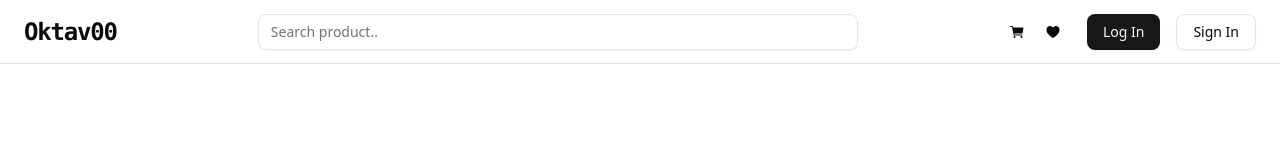
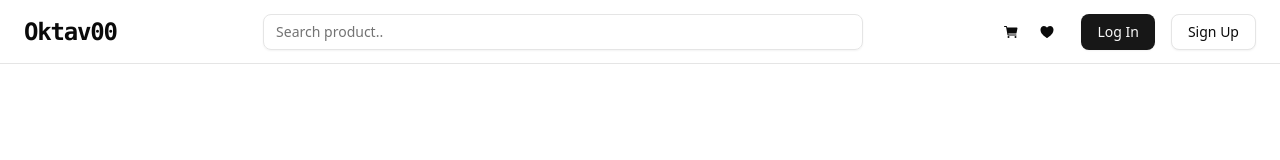
Before and after one commit to muhamadhafis/marketplace-react-redux, a React (Vite) app: page /login in a window 1280 px wide. Shown: the top 160 px of the page. Built offline with nearby package versions, Linux system fonts and the light colour scheme.

Commit message:
Handle guard auth

```diff
--- a/src/components/Header.jsx
+++ b/src/components/Header.jsx
@@ -22,7 +22,7 @@ export const Header = () => {
     <header className="min-h-16 border-b flex items-center justify-between px-6">
       {/* BRAND */}
       <Link to={"/"}>
-        <p className="text-2xl font-bold hover:cursor-pointer font-mono tracking-tighter">
+        <p className="mr-4 text-2xl font-bold hover:cursor-pointer font-mono tracking-tighter">
           Oktav00
         </p>
       </Link>
@@ -45,8 +45,12 @@ export const Header = () => {
         <div className="flex gap-4 items-center">
           {userSelector.id === "" ? (
             <>
-              <Button>Log In</Button>
-              <Button variant={"outline"}>Sign In</Button>
+              <Link to={"/login"}>
+                <Button>Log In</Button>
+              </Link>
+              <Link to={"/register"}>
+                <Button variant={"outline"}>Sign Up</Button>
+              </Link>
             </>
           ) : (
             <>
--- /dev/null
+++ b/src/components/guard/GuestPage.jsx
@@ -0,0 +1,12 @@
+import { useSelector } from "react-redux";
+import { Navigate } from "react-router-dom";
+
+export const GuestPage = (props) => {
+  const userSelector = useSelector((state) => state.user);
+
+  if (userSelector.id) {
+    return <Navigate to="/" />;
+  }
+
+  return props.children;
+};
--- a/src/pages/LoginPage.jsx
+++ b/src/pages/LoginPage.jsx
@@ -23,6 +23,8 @@ import { z } from "zod";
 import { zodResolver } from "@hookform/resolvers/zod";
 import { axiosInstance } from "@/lib/axios";
 import { useDispatch } from "react-redux";
+import { GuestPage } from "@/components/guard/GuestPage";
+import { useNavigate } from "react-router-dom";
 
 const loginFormSchema = z.object({
   username: z
@@ -34,6 +36,7 @@ const loginFormSchema = z.object({
 
 const LoginPage = () => {
   const dispatch = useDispatch();
+  const navigate = useNavigate();
 
   const form = useForm({
     defaultValues: {
@@ -73,12 +76,14 @@ const LoginPage = () => {
       localStorage.setItem("current-user", userResponse.data[0].id);
 
       form.reset();
+      navigate("/");
     } catch (err) {
       console.log(err);
     }
   };
 
   return (
+    <GuestPage>
       <main className="flex justify-center items-center flex-col gap-2 h-[80vh]">
         <Form {...form}>
           <form
@@ -139,6 +144,7 @@ const LoginPage = () => {
           </form>
         </Form>
       </main>
+    </GuestPage>
   );
 };
 
--- a/src/pages/RegisterPage.jsx
+++ b/src/pages/RegisterPage.jsx
@@ -19,6 +19,8 @@ import {
 import { z } from "zod";
 import { zodResolver } from "@hookform/resolvers/zod";
 import { axiosInstance } from "@/lib/axios";
+import { GuestPage } from "@/components/guard/GuestPage";
+import { useNavigate } from "react-router-dom";
 
 const registerFormSchema = z
   .object({
@@ -40,6 +42,8 @@ const registerFormSchema = z
   });
 
 const RegisterPage = () => {
+  const navigate = useNavigate();
+
   const form = useForm({
     defaultValues: {
       username: "",
@@ -71,12 +75,15 @@ const RegisterPage = () => {
       alert("User created successfully");
 
       form.reset();
+
+      navigate("/login");
     } catch (err) {
       console.log(err);
     }
   };
 
   return (
+    <GuestPage>
       <main className="flex justify-center items-center flex-col gap-2 h-[80vh]">
         <Form {...form}>
           <form
@@ -140,6 +147,7 @@ const RegisterPage = () => {
           </form>
         </Form>
       </main>
+    </GuestPage>
   );
 };
 
```
Also changed, not shown: db.json (line endings or trailing spaces). Lines whose indentation alone changed are shown as unchanged.
